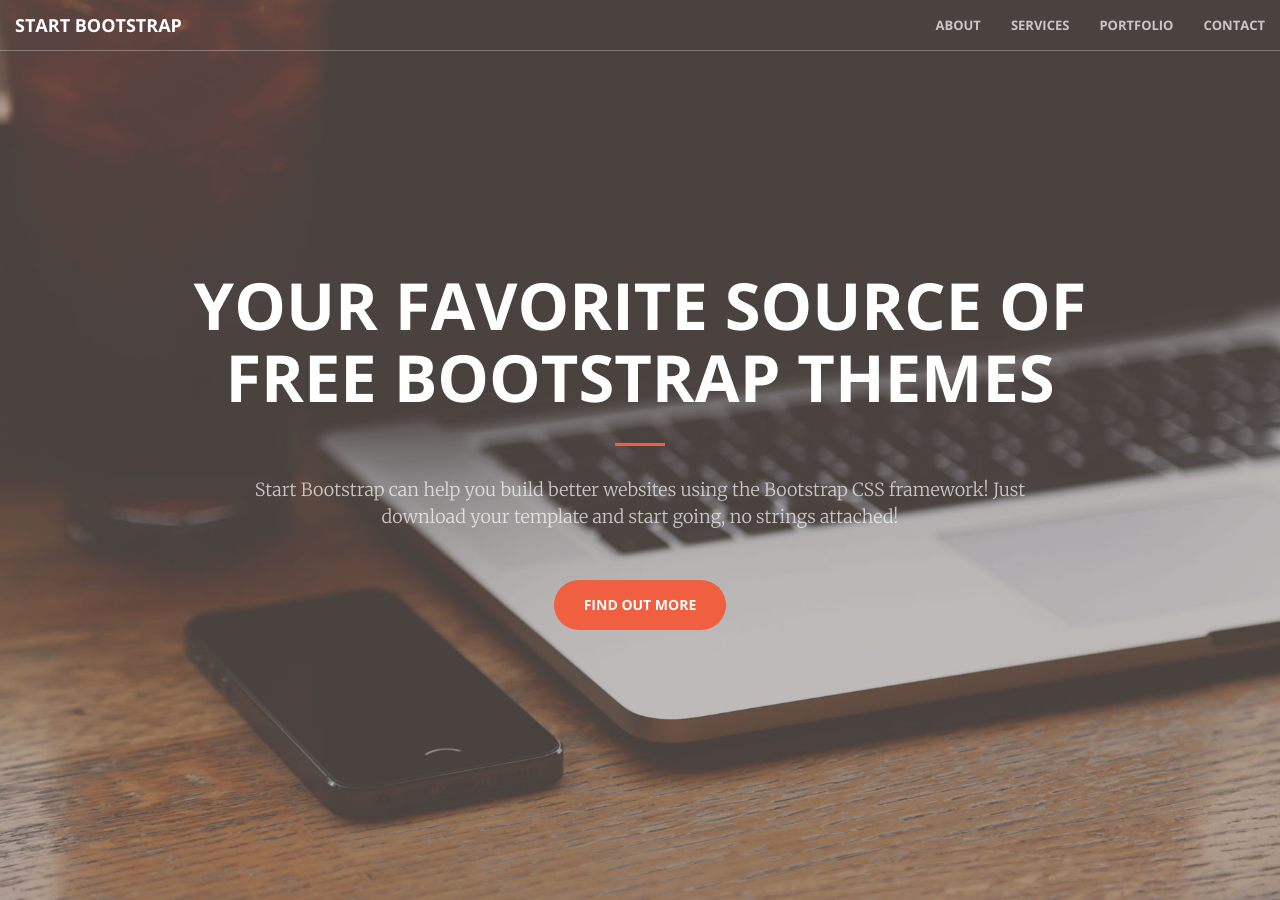
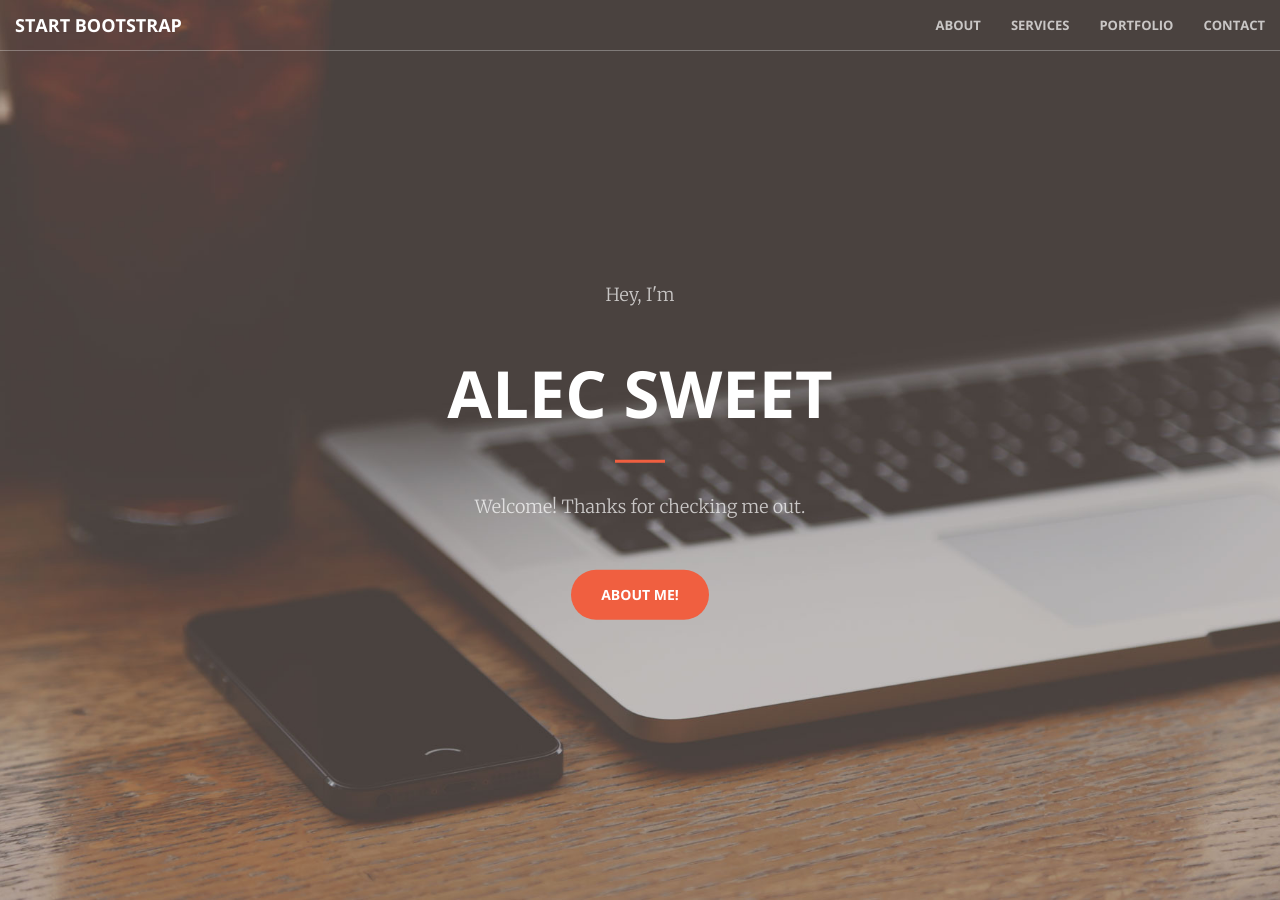
Before and after one commit to AlecSweet/AlecSweet.github.io, a Jekyll site: the page built from index.html, in a window 1280 px wide and 900 px high. Built offline with Jekyll 4.4.1, drawn with Linux system fonts in a browser that asks for light colours.

Commit message:
Update header.html

```diff
--- a/_includes/header.html
+++ b/_includes/header.html
@@ -1,10 +1,11 @@
 <header>
     <div class="header-content">
         <div class="header-content-inner">
-            <h1>Your Favorite Source of Free Bootstrap Themes</h1>
+            <p>Hey, I'm</p>
+            <h1>Alec Sweet</h1>
             <hr>
-            <p>Start Bootstrap can help you build better websites using the Bootstrap CSS framework! Just download your template and start going, no strings attached!</p>
-            <a href="#about" class="btn btn-primary btn-xl page-scroll">Find Out More</a>
+            <p>Welcome! Thanks for checking me out.</p>
+            <a href="#about" class="btn btn-primary btn-xl page-scroll">About Me!</a>
         </div>
     </div>
 </header>
```
